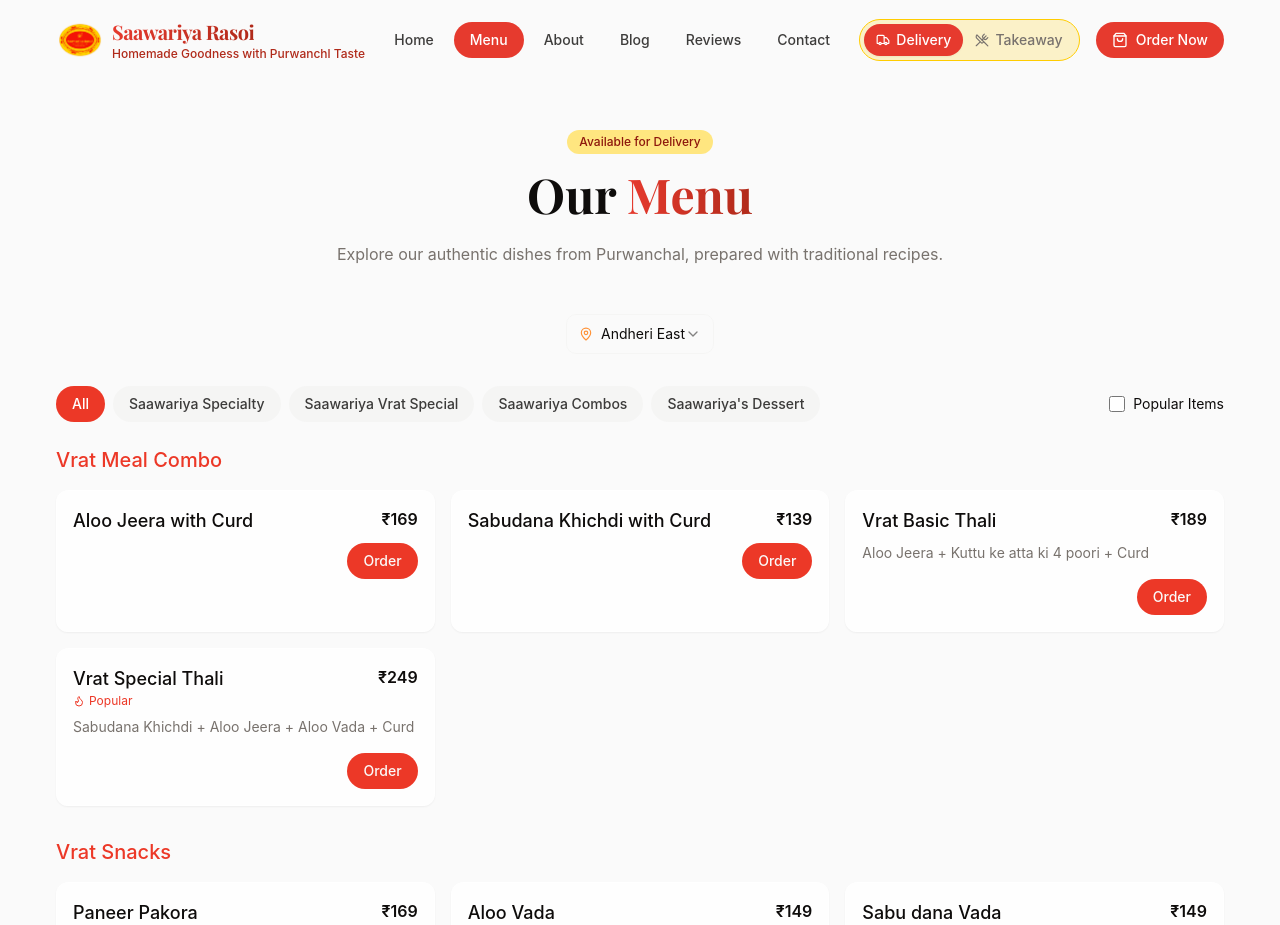
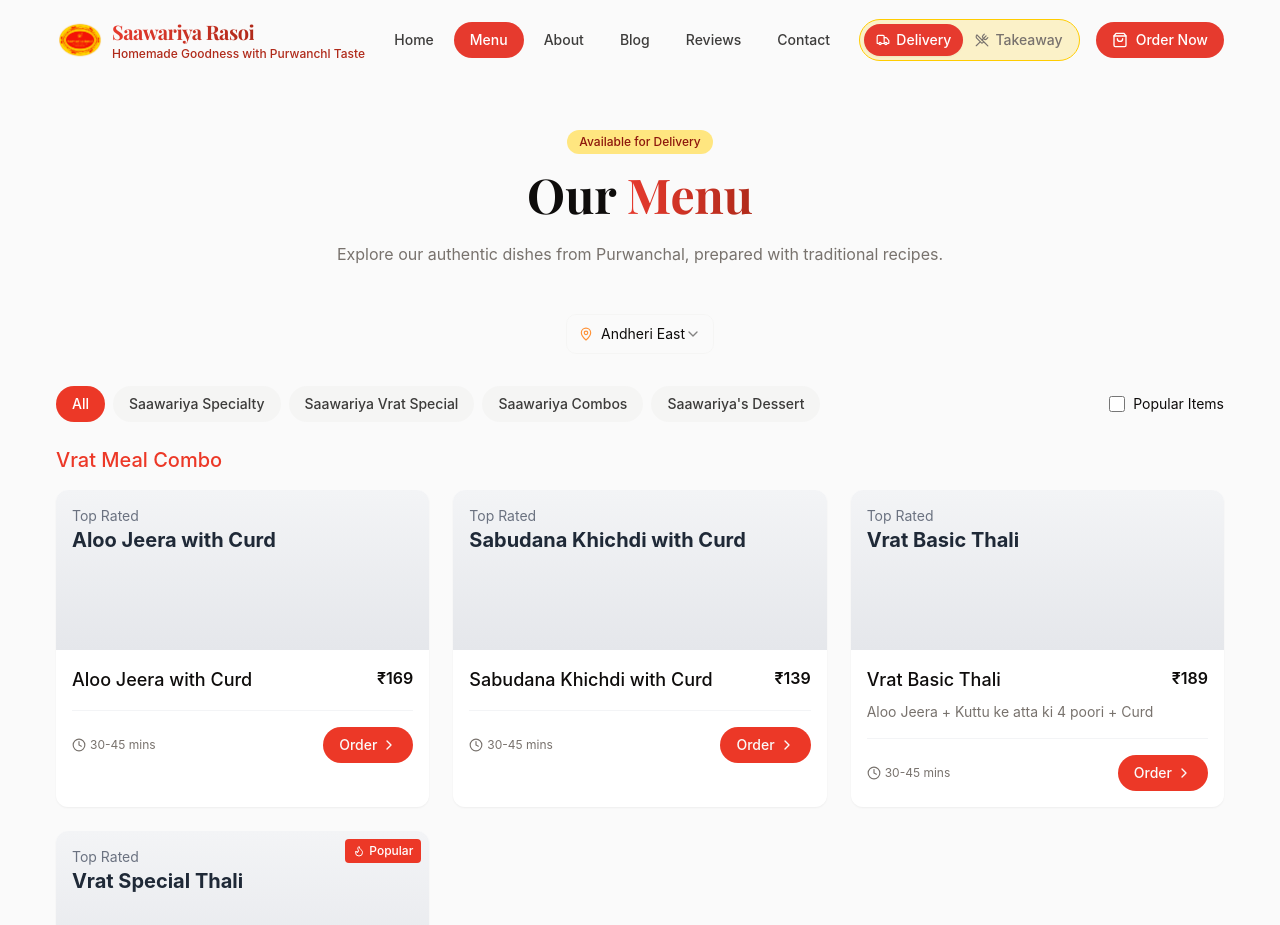
Before and after one commit to HarshCodeCraft/saawariya-rasoi-41, a React (Vite) app: page /menu in a window 1280 px wide. Shown: the top 925 px of the page. Built offline with nearby package versions, Linux system fonts and the light colour scheme.

Commit message:
Fix code issues
Addresses identified code problems.

```diff
--- a/src/components/MenuSubcategory.tsx
+++ b/src/components/MenuSubcategory.tsx
@@ -1,8 +1,9 @@
 
 import React from 'react';
 import { MenuItem } from '@/data/menuData';
-import { Flame } from 'lucide-react';
+import { Flame, Info, Clock, Tag, ChevronRight } from 'lucide-react';
 import { useOrderMode } from '@/contexts/OrderModeContext';
+import { Card, CardContent } from './ui/card';
 
 interface MenuSubcategoryProps {
   title: string;
@@ -19,25 +20,49 @@ const MenuSubcategory = ({ title, items, zomatoLink }: MenuSubcategoryProps) =>
         <h3 className="text-xl font-medium mb-4 text-primary">{title}</h3>
       )}
 
-      <div className="grid grid-cols-1 md:grid-cols-2 lg:grid-cols-3 gap-4">
+      <div className="grid grid-cols-1 md:grid-cols-2 lg:grid-cols-3 gap-6">
         {items.map((item) => (
-          <div
+          <Card
             key={item.id}
-            className="glass-morphism rounded-xl overflow-hidden hover-lift"
+            className="overflow-hidden hover:shadow-lg transition-all duration-300 hover:-translate-y-1 border-none"
           >
-            <div className="p-4">
+            {/* Item Image (Placeholder for now) */}
+            <div className="relative h-40 bg-gradient-to-b from-gray-100 to-gray-200 overflow-hidden">
+              {item.image ? (
+                <img
+                  src={item.image}
+                  alt={item.name}
+                  className="w-full h-full object-cover"
+                />
+              ) : (
+                <div className="absolute inset-0 flex items-start p-4">
+                  {item.popular && (
+                    <div className="absolute top-2 right-2 bg-primary text-white px-2 py-1 rounded text-xs font-medium flex items-center gap-1">
+                      <Flame size={12} />
+                      Popular
+                    </div>
+                  )}
+                  <div>
+                    <div className="text-sm text-gray-500">Top Rated</div>
+                    <h4 className="text-xl font-bold text-gray-800">{item.name}</h4>
+                  </div>
+                </div>
+              )}
+
+              {mode === 'takeaway' && item.takeawayPrice && (
+                <div className="absolute right-0 top-0 bg-red-500 text-white p-2 rounded-bl-lg font-bold">
+                  10% OFF
+                </div>
+              )}
+            </div>
+
+            <CardContent className="p-4">
               <div className="flex justify-between items-start mb-2">
                 <div>
                   <h4 className="text-lg font-medium">
                     {item.name}
                     {item.quantity && <span className="text-sm text-muted-foreground ml-2">({item.quantity})</span>}
                   </h4>
-                  {item.popular && (
-                    <div className="flex items-center gap-1 text-primary text-xs">
-                      <Flame size={12} />
-                      <span>Popular</span>
-                    </div>
-                  )}
                 </div>
                 <div className="text-right">
                   <p className="font-semibold">
@@ -55,27 +80,43 @@ const MenuSubcategory = ({ title, items, zomatoLink }: MenuSubcategoryProps) =>
                 <p className="text-sm text-muted-foreground mb-4">{item.description}</p>
               )}
 
+              <div className="flex items-center justify-between mt-4 pt-4 border-t border-gray-100">
+                {mode === 'delivery' ? (
+                  <div className="flex items-center text-xs text-muted-foreground">
+                    <Clock size={14} className="mr-1" />
+                    <span>30-45 mins</span>
+                  </div>
+                ) : (
+                  <div className="flex items-center text-xs text-muted-foreground">
+                    <Clock size={14} className="mr-1" />
+                    <span>15-20 mins</span>
+                  </div>
+                )}
+
                 <div className="flex justify-end">
                   {mode === 'delivery' ? (
                     <a
                       href={zomatoLink}
                       target="_blank"
                       rel="noopener noreferrer"
-                    className="px-4 py-2 bg-primary text-primary-foreground rounded-full text-sm font-medium hover:brightness-105"
+                      className="px-4 py-2 bg-primary text-primary-foreground rounded-full text-sm font-medium hover:brightness-105 flex items-center"
                     >
                       Order
+                      <ChevronRight size={16} className="ml-1" />
                     </a>
                   ) : (
                     <a
                       href="tel:+911234567890"
-                    className="px-4 py-2 bg-primary text-primary-foreground rounded-full text-sm font-medium hover:brightness-105"
+                      className="px-4 py-2 bg-primary text-primary-foreground rounded-full text-sm font-medium hover:brightness-105 flex items-center"
                     >
                       Call to Order
+                      <ChevronRight size={16} className="ml-1" />
                     </a>
                   )}
                 </div>
               </div>
-          </div>
+            </CardContent>
+          </Card>
         ))}
       </div>
     </div>
```
Lines whose indentation alone changed are shown as unchanged.
